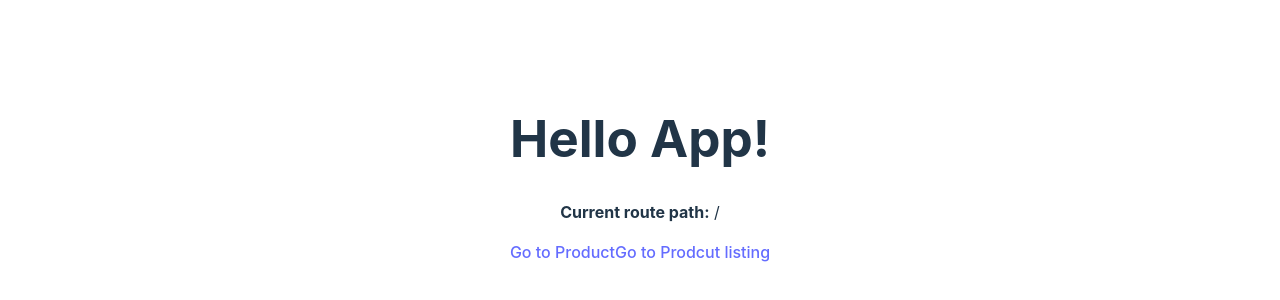
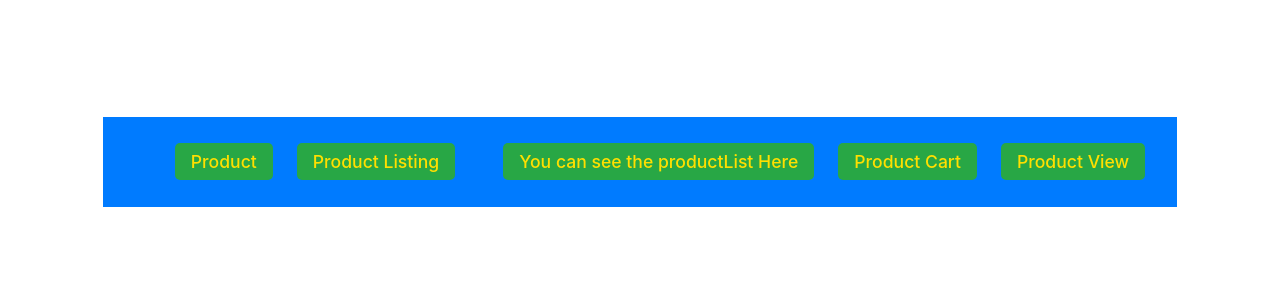
Before and after one commit to valdimir-makarov/intern-task-vue2, a Vue app in the folder vue2-vite/: page /product in a window 1280 px wide. Shown: the part 230-530 px from the top of the page. Built offline with nearby package versions, Linux system fonts and the light colour scheme.

Commit message:
i improved routing and styled a navabr for routing navigation and Added the ProductInput and ProductListing on the navabr

```diff
--- a/vue2-vite/src/View/HomeVeiw.vue
+++ b/vue2-vite/src/View/HomeVeiw.vue
@@ -1,13 +1,70 @@
 <template>
-    <h1>Hello App!</h1>
-    <p>
-      <strong>Current route path:</strong> {{ $route.fullPath }}
-    </p>
-    <nav>
-      <RouterLink to="/product">Go to Product</RouterLink>
-      <RouterLink to="/ProductListing">Go to Prodcut listing</RouterLink>
-    </nav>
-    <main>
-      <RouterView />
-    </main>
+    <div>
+      <nav class="navbar">
+
+        <ul class="navbar-links">
+          <li>
+            <RouterLink to="/product">Product</RouterLink>
+          </li>
+          <li>
+            <RouterLink to="/ProductListing">Product Listing</RouterLink>
+          </li>
+          <li>
+
+          </li>
+          <li>
+            <RouterLink to="/ProductListing">You can see the productList Here</RouterLink>
+          </li>
+          <li><RouterLink to="/Cart">Product Cart</RouterLink></li>
+          <li><RouterLink to="/ProductView">Product View</RouterLink></li>
+        </ul>
+      </nav>
+      <p>
+
+      </p>
+      <main>
+        <RouterView />
+      </main>
+    </div>
   </template>
+
+  <style scoped>
+  .navbar {
+    display: flex;
+    justify-content: space-between;
+    align-items: center;
+    padding: 1rem 2rem;
+    background-color: #007bff; /* Blue background */
+    color: white;
+  }
+
+  .navbar-title {
+    font-size: 1.8rem;
+    font-weight: bold;
+    color: #ffdf00; /* Bright yellow title */
+  }
+
+  .navbar-links {
+    list-style: none;
+    display: flex;
+    gap: 1.5rem;
+  }
+
+  .navbar-links li {
+    font-size: 1.1rem;
+  }
+
+  .navbar-links a {
+    text-decoration: none;
+    color: #ffdf00; /* Bright yellow links */
+    padding: 0.5rem 1rem;
+    background-color: #28a745; /* Green background for links */
+    border-radius: 5px;
+    transition: background-color 0.3s ease;
+  }
+
+  .navbar-links a:hover {
+    background-color: #ffc107; /* Change to yellow on hover */
+    color: #333;
+  }
+  </style>
--- a/vue2-vite/src/pages/ProductPages.vue
+++ b/vue2-vite/src/pages/ProductPages.vue
@@ -1,10 +1,32 @@
-<script setup lang="ts">
-import Product from '../components/Product.vue';
-</script>
+<template>
+    <div>
+      <ProductInput @product-added="addProductToPage" />
+      <Product v-if="product" :product="product" />
+    </div>
+  </template>
 
+  <script>
+  import Product from '../components/Product.vue';
+  import ProductInput from '../components/ProductInput.vue';
 
- <template>
+  export default {
+    components: {
+      Product,
+      ProductInput
+    },
+    data() {
+      return {
+        product: null
+      };
+    },
+    methods: {
+      addProductToPage(product) {
+        this.product = product;
+      }
+    }
+  };
+  </script>
 
+  <style scoped>
 
-<Product :product="{ name,price}" ></Product>
- </template>
+  </style>
```
Also changed, not shown: vue2-vite/src/Router/router.js (+7 -2 lines).
